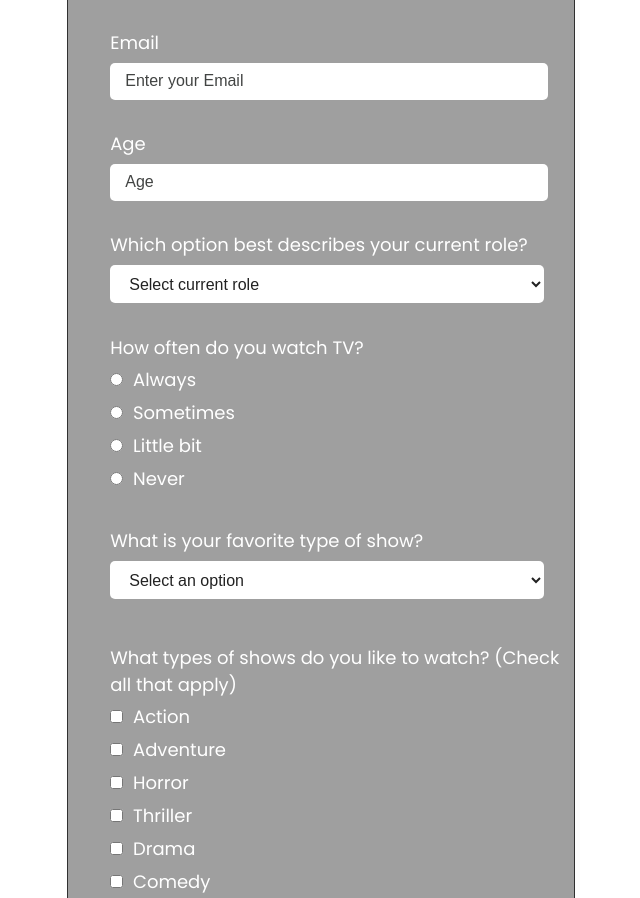
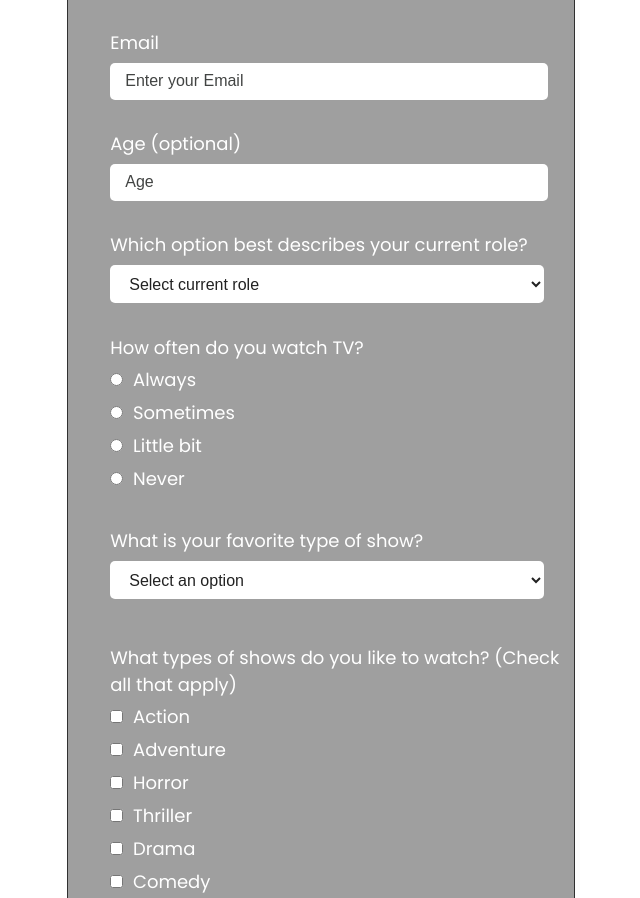
Before and after one commit to bkmoises/cinema-survey-form, a plain HTML site: page index.html in a window 1280 px wide. Shown: the part 260-1158 px from the top of the page, without its empty margins (319-959 px from the left). Drawn offline with Linux system fonts and the light colour scheme.

Commit message:
inclusão dos textos auxiliares

```diff
--- a/index.html
+++ b/index.html
@@ -19,8 +19,8 @@
           required></label>
       <label id="email-label" for="email"> Email<input id="email" type="email" name="email"
           placeholder="Enter your Email" required></label>
-      <label id="number-label" for="number"> Age<input id="number" type="number" name="number" placeholder="Age"
-          min="13" max="99"></label>
+      <label id="number-label" for="number"> Age <span class="clue">(optional)</span> <input id="number" type="number"
+          name="number" placeholder="Age" min="13" max="99"></label>
       <label for="dropdown">Which option best describes your current role?
         <select name="dropdown" id="dropdown">
           <option name="role" value="" disabled selected>Select current role</option>
@@ -51,7 +51,7 @@
     </fieldset>
     <fieldset class="kind">
       <label for="">
-        <p>What types of shows do you like to watch? (Check all that apply)</p>
+        <p>What types of shows do you like to watch? <span class="clue">(Check all that apply)</span></p>
         <label for="action"><input id="action" type="checkbox" name="action" value="1"> Action</label>
         <label for="adventure"><input id="adventure" type="checkbox" name="adventure" value="1"> Adventure</label>
         <label for="horror"><input id="horror" type="checkbox" name="horror" value="1"> Horror</label>
```
